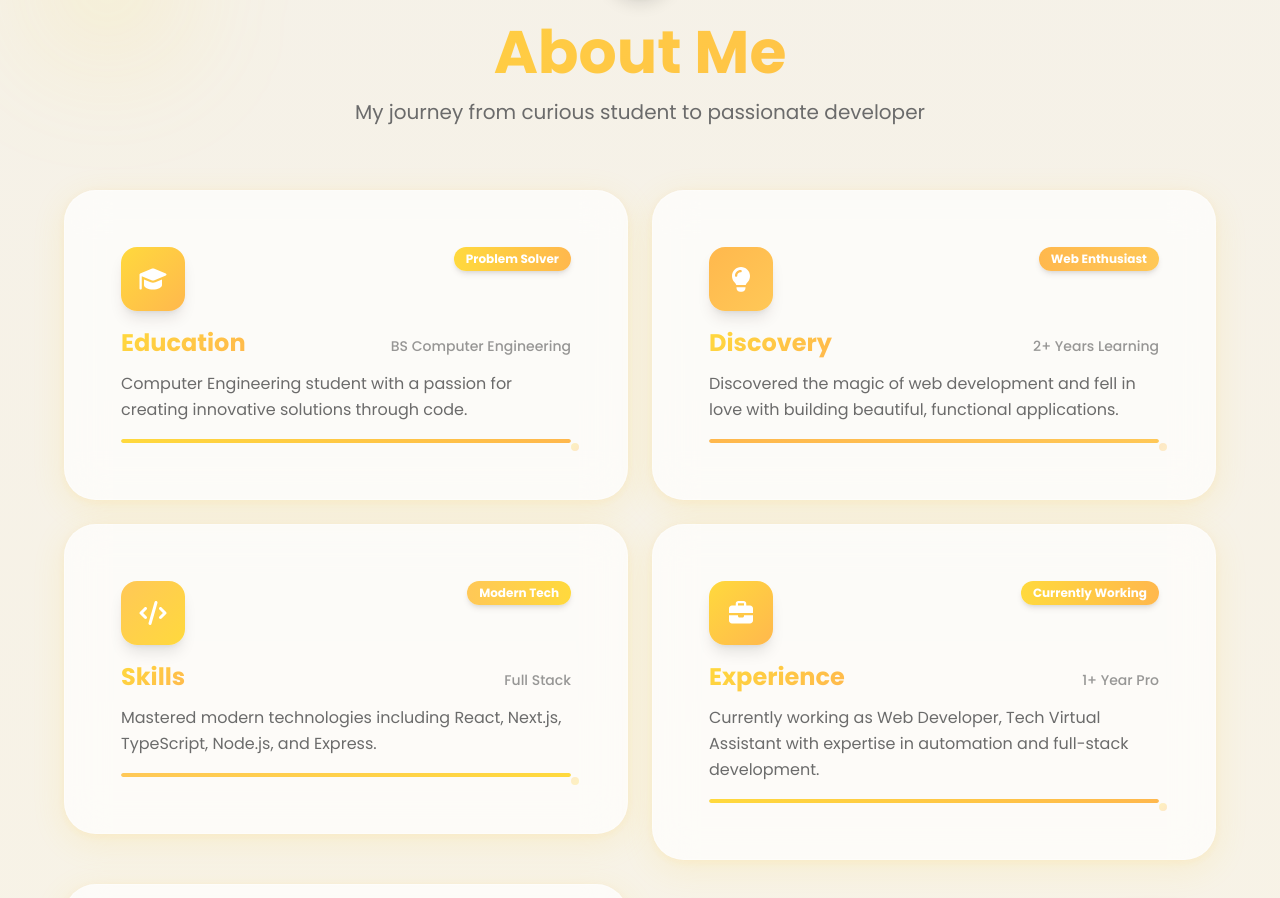
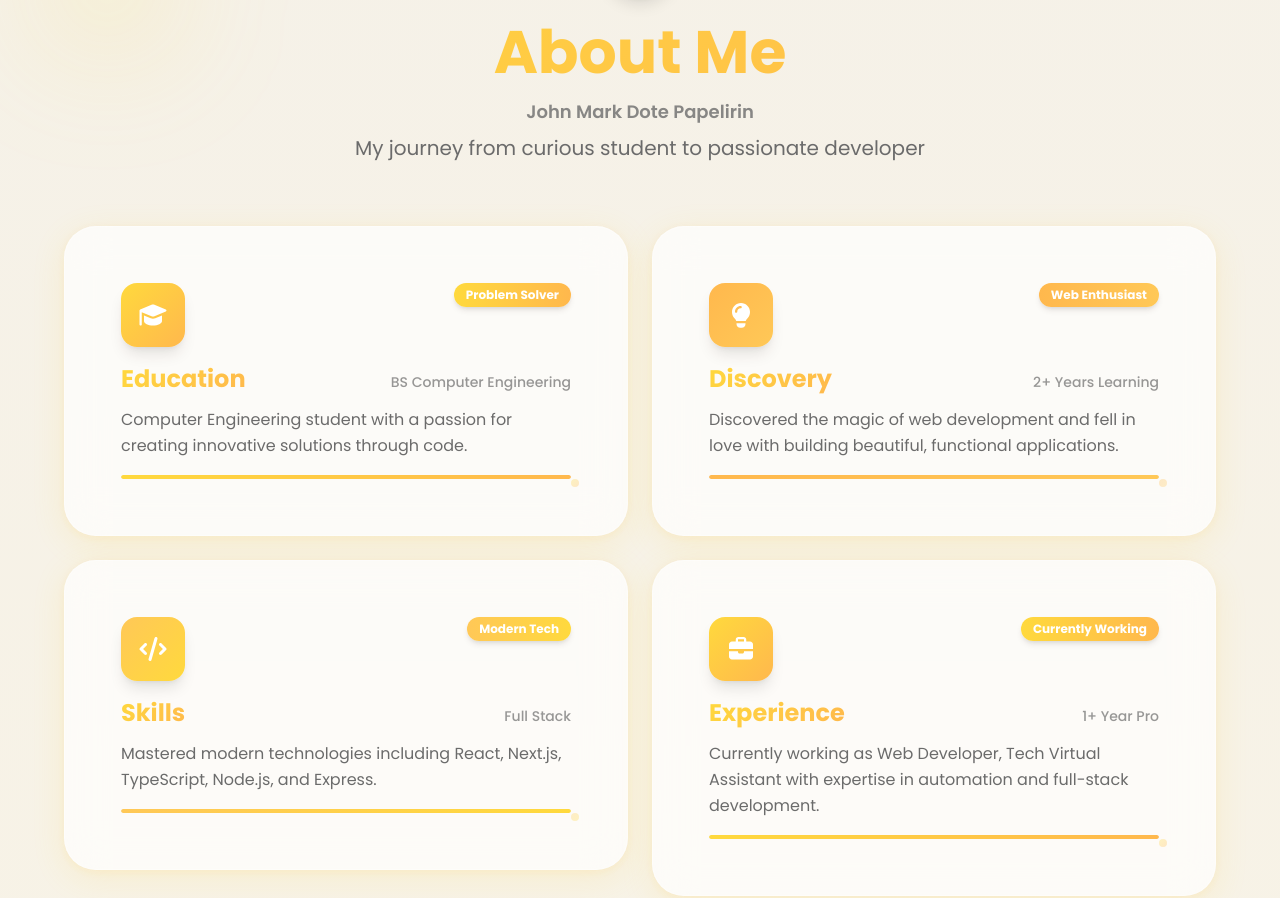
Before and after one commit to ZapChainDev/JohnPortfolio, a Next.js app: page / in a window 1280 px wide. Shown: the part 962-1860 px from the top of the page. Built offline with nearby package versions, Linux system fonts and the light colour scheme; no server answers.

Commit message:
SEO: add full name Dote, ProfilePage schema, social sameAs, fix canonical URL

```diff
--- a/app/layout.tsx
+++ b/app/layout.tsx
@@ -2,7 +2,7 @@ import type { Metadata } from "next";
 import "./globals.css";
 
 const siteUrl =
-  process.env.NEXT_PUBLIC_SITE_URL || "https://www.johnmarkpapelirin.live";
+  process.env.NEXT_PUBLIC_SITE_URL || "https://johnmarkpapelirin.live";
 
 export const metadata: Metadata = {
   metadataBase: new URL(siteUrl),
@@ -11,9 +11,14 @@ export const metadata: Metadata = {
     template: "%s | John Mark Papelirin",
   },
   description:
-    "John Mark Papelirin is a Full Stack Developer specializing in Next.js, React, WordPress custom themes, Shopify, and Lead Generation. Building fast, modern, and conversion-focused websites.",
+    "John Mark Dote Papelirin is a Full Stack Developer specializing in Next.js, React, WordPress custom themes, Shopify, and Lead Generation. Building fast, modern, and conversion-focused websites.",
   keywords: [
     "John Mark Papelirin",
+    "John Mark Dote Papelirin",
+    "John Mark Dote",
+    "Dote Papelirin",
+    "John Mark Dote Papelirin developer",
+    "John Mark Dote Papelirin portfolio",
     "John Mark",
     "Papelirin",
     "John Mark Papelirin portfolio",
@@ -47,7 +52,7 @@ export const metadata: Metadata = {
     siteName: "John Mark Papelirin — Full Stack Developer",
     title: "John Mark Papelirin | Full Stack Developer & Web Specialist",
     description:
-      "John Mark Papelirin — Full Stack Developer specializing in Next.js, React, WordPress custom themes, Shopify, and Lead Generation. Let's build something great.",
+      "John Mark Dote Papelirin — Full Stack Developer specializing in Next.js, React, WordPress custom themes, Shopify, and Lead Generation. Let's build something great.",
     images: [
       {
         url: "/og-image.png",
@@ -61,7 +66,7 @@ export const metadata: Metadata = {
     card: "summary_large_image",
     title: "John Mark Papelirin | Full Stack Developer & Web Specialist",
     description:
-      "John Mark Papelirin — Full Stack Developer specializing in Next.js, React, WordPress, Shopify, and Lead Generation.",
+      "John Mark Dote Papelirin — Full Stack Developer specializing in Next.js, React, WordPress, Shopify, and Lead Generation.",
     images: ["/og-image.png"],
   },
   robots: {
--- a/app/page.tsx
+++ b/app/page.tsx
@@ -11,7 +11,7 @@ import Contact from "@/components/Contact";
 import Footer from "@/components/Footer";
 
 const siteUrl =
-  process.env.NEXT_PUBLIC_SITE_URL || "https://www.johnmarkpapelirin.live";
+  process.env.NEXT_PUBLIC_SITE_URL || "https://johnmarkpapelirin.live";
 
 const jsonLd = {
   "@context": "https://schema.org",
@@ -20,7 +20,12 @@ const jsonLd = {
       "@type": "Person",
       "@id": `${siteUrl}/#person`,
       name: "John Mark Papelirin",
-      alternateName: "John Mark",
+      alternateName: [
+        "John Mark",
+        "John Mark Dote Papelirin",
+        "John Mark Dote",
+        "Dote Papelirin",
+      ],
       url: siteUrl,
       jobTitle: "Full Stack Developer",
       description:
@@ -37,7 +42,11 @@ const jsonLd = {
         "Three.js",
         "Stripe",
       ],
-      sameAs: [],
+      sameAs: [
+        "https://www.linkedin.com/in/john-mark-papelirin-124085253/",
+        "https://github.com/ZapChainDev",
+        "https://www.facebook.com/johnmark.papiliren.3/",
+      ],
     },
     {
       "@type": "WebSite",
@@ -47,6 +56,15 @@ const jsonLd = {
       description:
         "Portfolio of John Mark Papelirin — Full Stack Developer & Web Specialist.",
       author: { "@id": `${siteUrl}/#person` },
+    },
+    {
+      "@type": "ProfilePage",
+      "@id": `${siteUrl}/#profilepage`,
+      url: siteUrl,
+      name: "John Mark Dote Papelirin — Full Stack Developer Portfolio",
+      description:
+        "Portfolio and profile of John Mark Dote Papelirin, Full Stack Developer specializing in Next.js, React, WordPress, Shopify, and Lead Generation.",
+      mainEntity: { "@id": `${siteUrl}/#person` },
     },
   ],
 };
--- a/app/sitemap.ts
+++ b/app/sitemap.ts
@@ -1,7 +1,7 @@
 import { MetadataRoute } from "next";
 
 const siteUrl =
-  process.env.NEXT_PUBLIC_SITE_URL || "https://www.johnmarkpapelirin.live";
+  process.env.NEXT_PUBLIC_SITE_URL || "https://johnmarkpapelirin.live";
 
 export default function sitemap(): MetadataRoute.Sitemap {
   return [
--- a/components/About.tsx
+++ b/components/About.tsx
@@ -94,6 +94,9 @@ export default function About() {
           <h2 className="font-anime text-5xl md:text-6xl font-bold gradient-text mb-4">
             About Me
           </h2>
+          <p className="font-anime text-lg font-semibold text-text-gray/80 mb-2">
+            John Mark Dote Papelirin
+          </p>
           <p className="font-anime text-xl text-text-gray max-w-2xl mx-auto">
             My journey from curious student to passionate developer
           </p>
```
Also changed, not shown: public/robots.txt.
